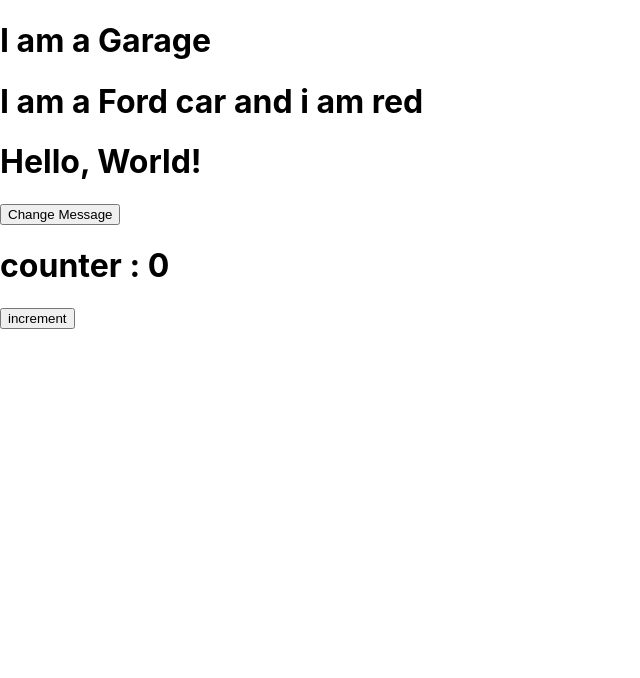
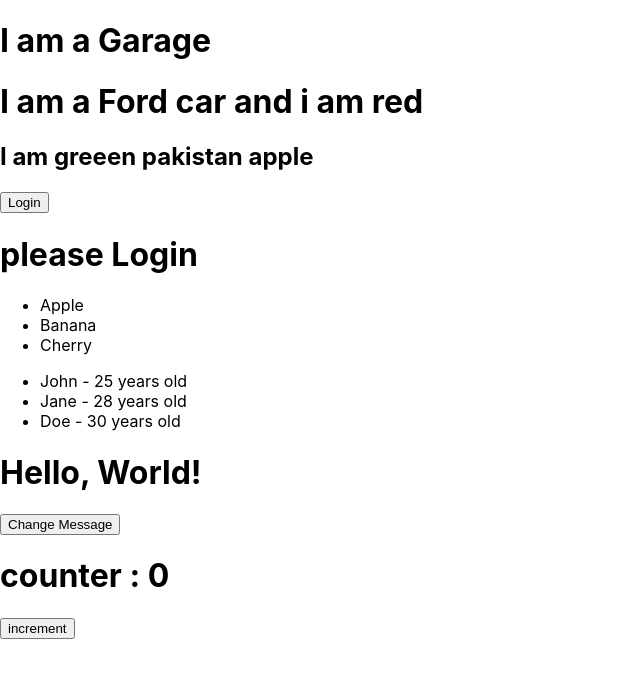
Before and after one commit to mahesfsp/react-tutorial, a React (Create React App) app: page / in a window 1280 px wide. Shown: the top 678 px of the page, without its empty margins (0-640 px from the left). Built offline with nearby package versions, Linux system fonts and the light colour scheme.

Commit message:
list in react

```diff
--- /dev/null
+++ b/src/components/Apple.js
@@ -0,0 +1,16 @@
+import React from "react";
+
+
+class Apple extends React.Component{
+    render(){
+        const {appleInfo}=this.props
+        const {color,type}=appleInfo
+        return(
+            <>
+            <h2>I am {color} {type} apple</h2>
+            </>
+        )
+    }
+}
+
+export default Apple;
--- a/src/components/Garage.js
+++ b/src/components/Garage.js
@@ -1,4 +1,8 @@
+import Apple from "./Apple";
 import Car from "./Car";
+import ItemList from "./ItemList";
+import LoginControl from "./LoginControl";
+import UserList from "./UserList";
 function Garage(){
 
     /*here i send props as seperate values*/
@@ -10,12 +14,16 @@ function Garage(){
 
 
     const CarInfo = {color:"red" , brand:"Ford"}
-
+const appleInfo ={color:"greeen",type:"pakistan"}
 
     return (
         <>
         <h1>I am a Garage</h1>
         <Car CarInfo={CarInfo}/>
+        <Apple appleInfo={appleInfo}/>
+        <LoginControl/>
+        <ItemList/>
+        <UserList/>
         </>
 
     )
--- /dev/null
+++ b/src/components/ItemList.js
@@ -0,0 +1,17 @@
+import React from 'react';
+
+function ItemList() {
+  // Sample data array
+  const items = ['Apple', 'Banana', 'Cherry'];
+
+  return (
+    <ul>
+      {items.map((item, index) => (
+        // Each child in a list should have a unique "key" prop
+        <li key={index}>{item}</li>
+      ))}
+    </ul>
+  );
+}
+
+export default ItemList;
--- /dev/null
+++ b/src/components/LoginControl.js
@@ -0,0 +1,25 @@
+import { useState } from "react";
+
+function LoginControl(){
+
+
+    const [isLoggedIn,setIsLoggedIn] = useState(false)
+    const handleLoggedIn =()=>setIsLoggedIn(true)
+    const handleLoggedOut =()=>setIsLoggedIn(false)
+
+    return(
+        <div>
+            {isLoggedIn ?(
+                <button onClick={handleLoggedOut}>Logout</button>
+
+            ):(
+                <button onClick={handleLoggedIn}>Login</button>
+
+            )}
+
+            <h1>{isLoggedIn? 'Welcome back' : "please Login"}</h1>
+        </div>
+    )
+}
+
+export default LoginControl;
--- /dev/null
+++ b/src/components/UserList.js
@@ -0,0 +1,21 @@
+import React from 'react';
+
+function UserList() {
+  const users = [
+    { id: 1, name: 'John', age: 25 },
+    { id: 2, name: 'Jane', age: 28 },
+    { id: 3, name: 'Doe', age: 30 },
+  ];
+
+  return (
+    <ul>
+      {users.map((user) => (
+        <li key={user.id}>
+          {user.name} - {user.age} years old
+        </li>
+      ))}
+    </ul>
+  );
+}
+
+export default UserList;
```
